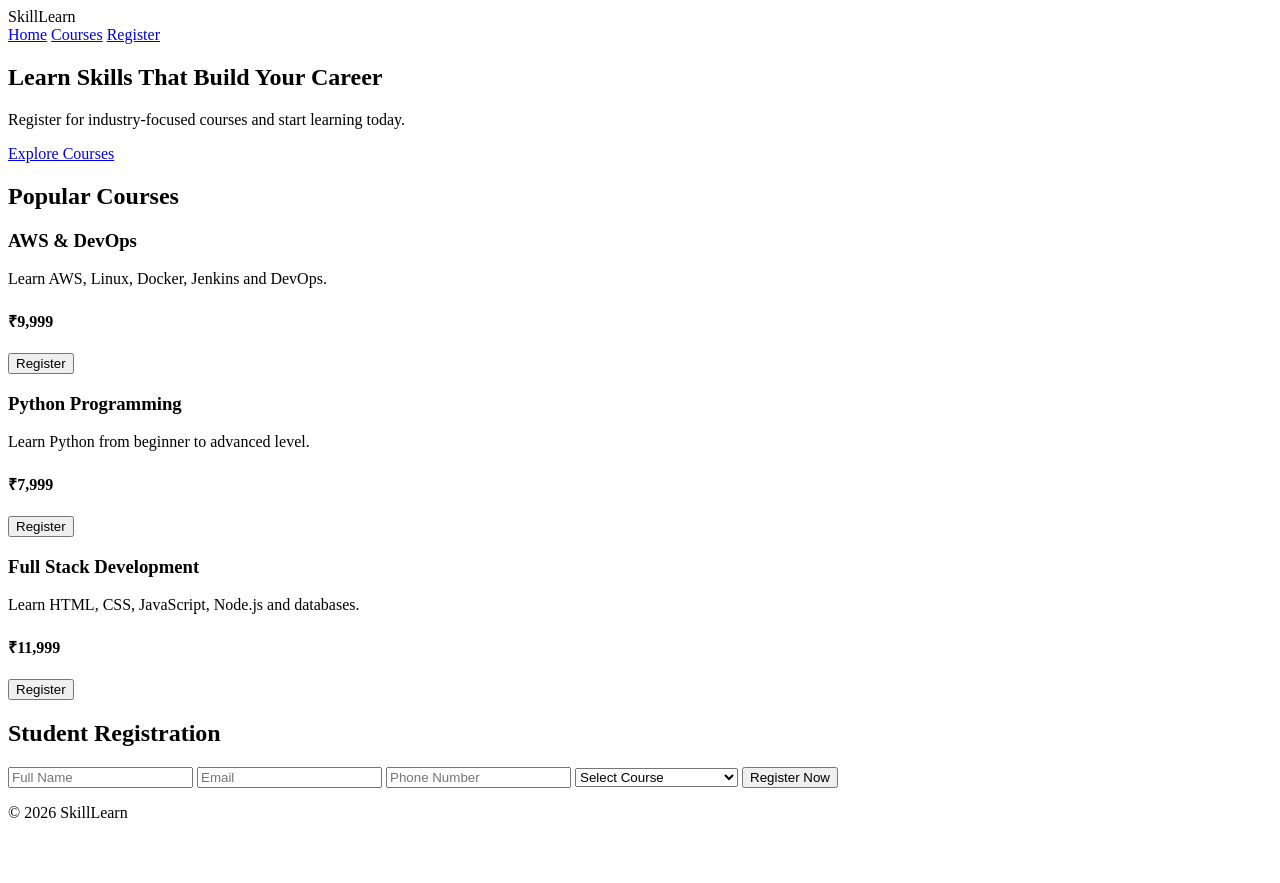
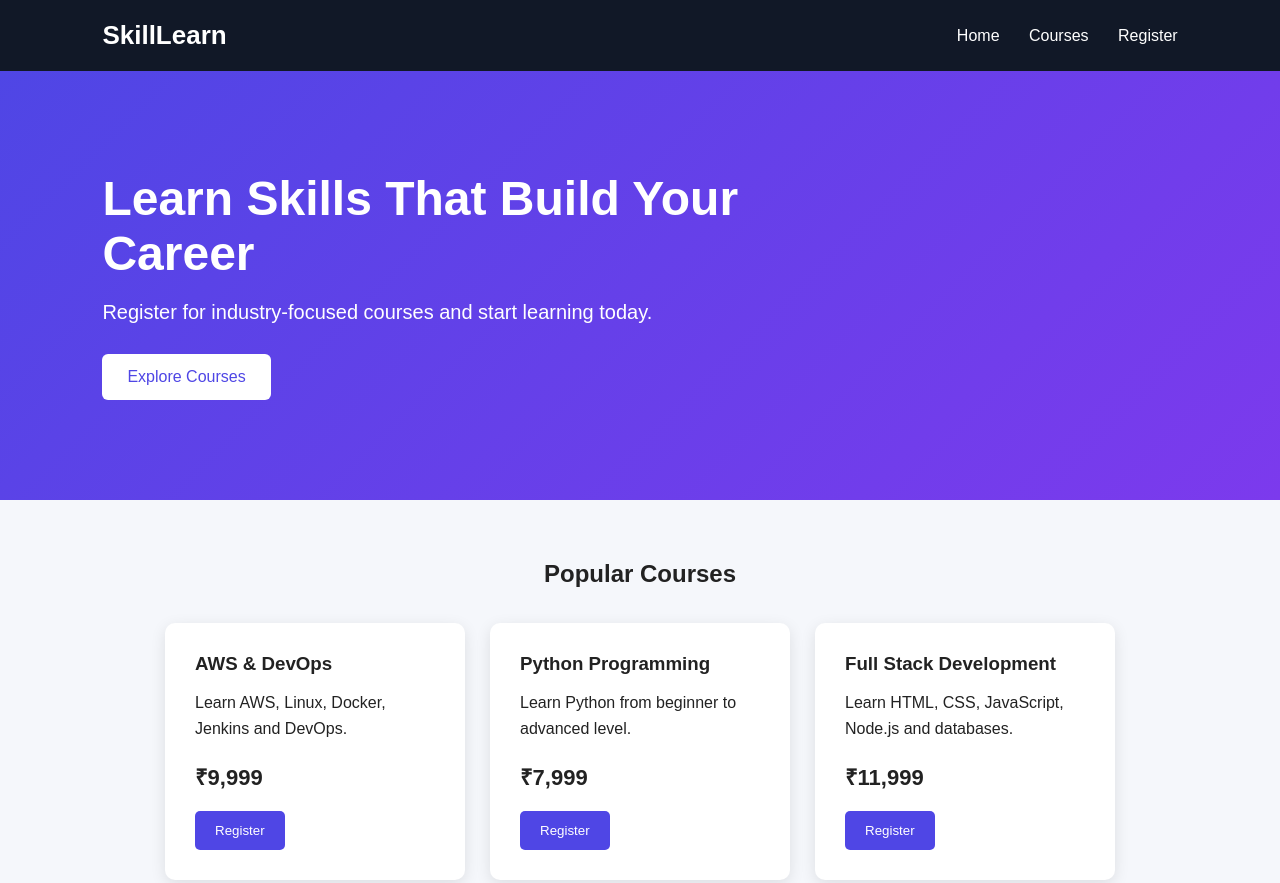
Before and after one commit to Madhavmadd/Devops-3-tier-project, a plain HTML site: page frontend/index.html in a window 1280 px wide. Shown: the top 883 px of the page. Before the commit the page ends 838 px from the top, so only its background shows below. Drawn offline with Linux system fonts and the light colour scheme.

Commit message:
Update style.css

```diff
--- a/frontend/style.css
+++ b/frontend/style.css
@@ -1,179 +1,142 @@
-<!DOCTYPE html>
-<html lang="en">
-<head>
-    <meta charset="UTF-8">
+* {
+    box-sizing: border-box;
+    margin: 0;
+    padding: 0;
+}
 
-    <meta name="viewport"
-          content="width=device-width, initial-scale=1.0">
+body {
+    font-family: Arial, sans-serif;
+    background: #f5f7fb;
+    color: #222;
+}
 
-    <title>SkillLearn - Student Course Registration</title>
+header {
+    background: #111827;
+    color: white;
+    padding: 20px 8%;
+    display: flex;
+    justify-content: space-between;
+    align-items: center;
+}
 
-    <link rel="stylesheet" href="style.css">
-</head>
+.logo {
+    font-size: 26px;
+    font-weight: bold;
+}
 
-<body>
+nav a {
+    color: white;
+    text-decoration: none;
+    margin-left: 25px;
+}
 
-<header>
-    <div class="logo">SkillLearn</div>
+.hero {
+    min-height: 400px;
+    padding: 100px 8%;
+    background: linear-gradient(
+        135deg,
+        #4f46e5,
+        #7c3aed
+    );
+    color: white;
+}
 
-    <nav>
-        <a href="#home">Home</a>
-        <a href="#courses">Courses</a>
-        <a href="#register">Register</a>
-    </nav>
-</header>
+.hero h1 {
+    font-size: 48px;
+    max-width: 650px;
+    margin-bottom: 20px;
+}
 
+.hero p {
+    font-size: 20px;
+    margin-bottom: 30px;
+}
 
-<section id="home" class="hero">
+.button {
+    display: inline-block;
+    background: white;
+    color: #4f46e5;
+    padding: 14px 25px;
+    text-decoration: none;
+    border-radius: 6px;
+}
 
-    <div>
-        <h1>Learn Skills That Build Your Career</h1>
+section {
+    padding: 60px 8%;
+}
 
-        <p>
-            Register for industry-focused courses
-            and start learning today.
-        </p>
+section h2 {
+    text-align: center;
+    margin-bottom: 35px;
+}
 
-        <a href="#courses" class="button">
-            Explore Courses
-        </a>
-    </div>
+.courses {
+    display: flex;
+    gap: 25px;
+    justify-content: center;
+    flex-wrap: wrap;
+}
 
-</section>
+.course {
+    background: white;
+    padding: 30px;
+    width: 300px;
+    border-radius: 10px;
+    box-shadow: 0 4px 15px rgba(0,0,0,0.1);
+}
 
+.course h3 {
+    margin-bottom: 15px;
+}
 
-<section id="courses">
+.course p {
+    margin-bottom: 20px;
+    line-height: 1.6;
+}
 
-    <h2>Popular Courses</h2>
+.course h4 {
+    margin-bottom: 20px;
+    font-size: 22px;
+}
 
-    <div class="courses">
+button {
+    border: none;
+    background: #4f46e5;
+    color: white;
+    padding: 12px 20px;
+    border-radius: 5px;
+    cursor: pointer;
+}
 
-        <div class="course">
+form {
+    max-width: 500px;
+    margin: auto;
+    background: white;
+    padding: 30px;
+    border-radius: 10px;
+}
 
-            <h3>AWS & DevOps</h3>
+input,
+select {
+    width: 100%;
+    padding: 13px;
+    margin-bottom: 15px;
+    border: 1px solid #ddd;
+    border-radius: 5px;
+}
 
-            <p>
-                Learn AWS, Linux, Docker,
-                Jenkins and DevOps.
-            </p>
+form button {
+    width: 100%;
+}
 
-            <h4>₹9,999</h4>
+#message {
+    text-align: center;
+    margin-top: 20px;
+}
 
-            <button onclick="selectCourse('AWS & DevOps')">
-                Register
-            </button>
-
-        </div>
-
-
-        <div class="course">
-
-            <h3>Python Programming</h3>
-
-            <p>
-                Learn Python from beginner
-                to advanced level.
-            </p>
-
-            <h4>₹7,999</h4>
-
-            <button onclick="selectCourse('Python Programming')">
-                Register
-            </button>
-
-        </div>
-
-
-        <div class="course">
-
-            <h3>Full Stack Development</h3>
-
-            <p>
-                Learn HTML, CSS, JavaScript,
-                Node.js and databases.
-            </p>
-
-            <h4>₹11,999</h4>
-
-            <button onclick="selectCourse('Full Stack Development')">
-                Register
-            </button>
-
-        </div>
-
-    </div>
-
-</section>
-
-
-<section id="register">
-
-    <h2>Student Registration</h2>
-
-    <form id="registrationForm">
-
-        <input
-            type="text"
-            id="name"
-            placeholder="Full Name"
-            required
-        >
-
-        <input
-            type="email"
-            id="email"
-            placeholder="Email"
-            required
-        >
-
-        <input
-            type="tel"
-            id="phone"
-            placeholder="Phone Number"
-            required
-        >
-
-        <select id="course" required>
-
-            <option value="">
-                Select Course
-            </option>
-
-            <option value="AWS & DevOps">
-                AWS & DevOps
-            </option>
-
-            <option value="Python Programming">
-                Python Programming
-            </option>
-
-            <option value="Full Stack Development">
-                Full Stack Development
-            </option>
-
-        </select>
-
-        <button type="submit">
-            Register Now
-        </button>
-
-    </form>
-
-    <p id="message"></p>
-
-</section>
-
-
-<footer>
-
-    <p>
-        © 2026 SkillLearn
-    </p>
-
-</footer>
-
-
-<script src="java.js"></script>
-
-</body>
-</html>
+footer {
+    background: #111827;
+    color: white;
+    text-align: center;
+    padding: 25px;
+}
```
